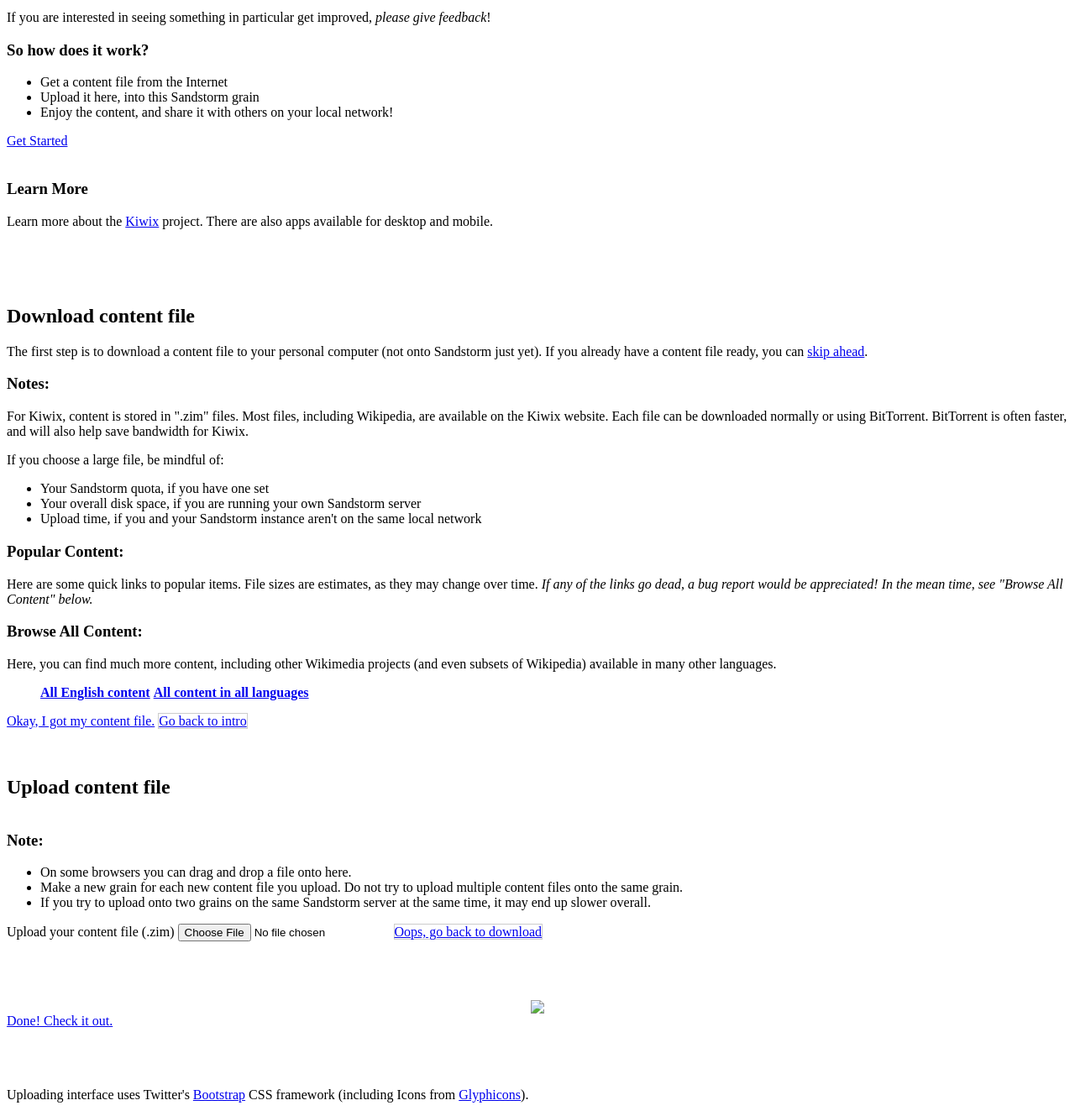
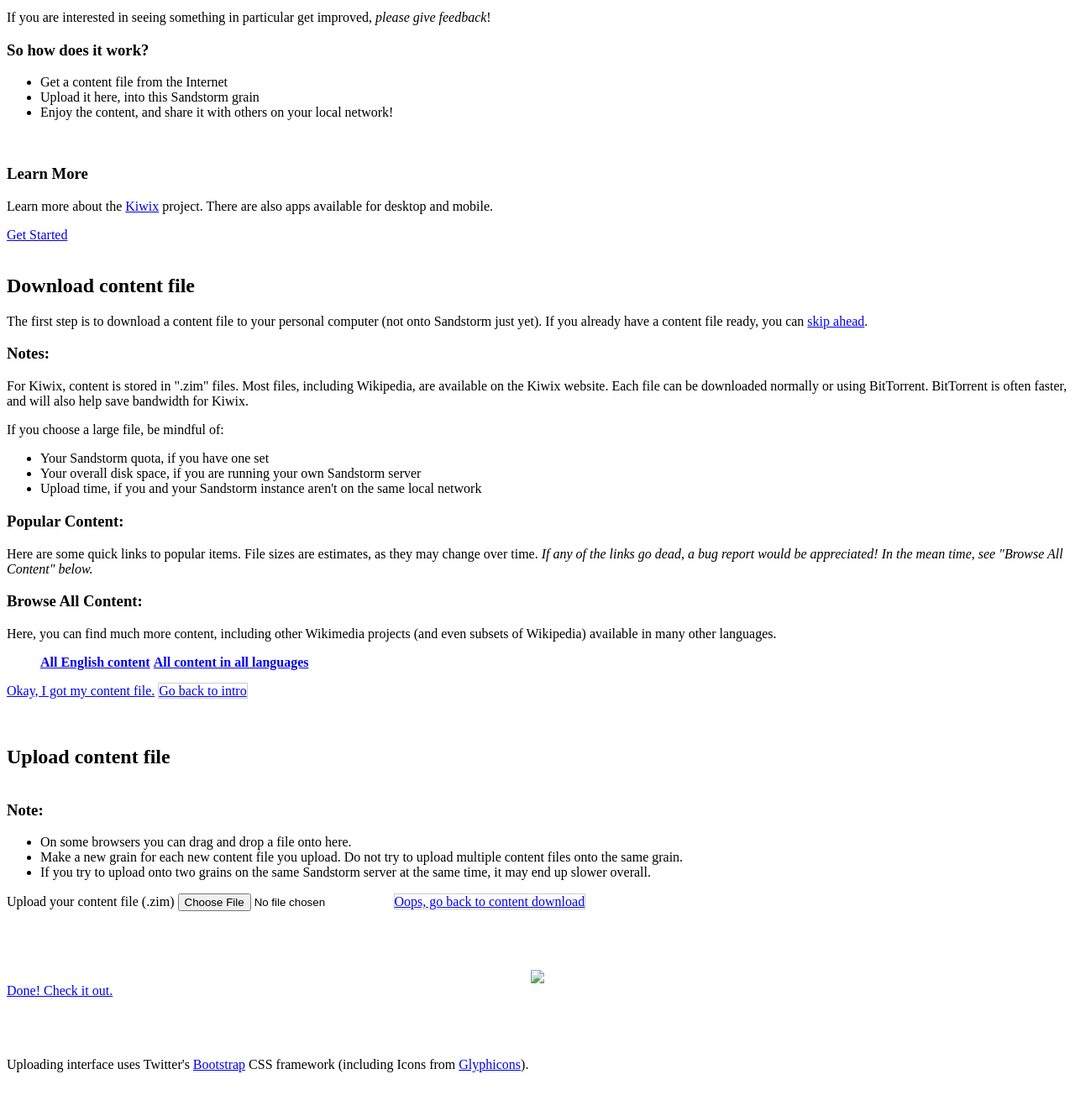
Before and after one commit to orblivion/KiwixSandstorm, a Flask app: template zim_uploader/uploader/templates/index.html in a window 1280 px wide. Shown: the part 655-1984 px from the top of the page at 84% size. After the commit the page ends 1932 px from the top, so only its background shows below. Run offline with Flask 2, Linux system fonts and the light colour scheme; the template is opened without the code that fills it, so the values that code supplies are empty; some libraries are stand-ins or nearby versions.

Commit message:
Tweak some spacing and buttons

```diff
--- a/zim_uploader/uploader/templates/index.html
+++ b/zim_uploader/uploader/templates/index.html
@@ -1,4 +1,5 @@
 <html>
+
 <title>File Uploader</title>
 
 <head>
@@ -67,8 +68,6 @@
                 <li>Enjoy the content, and share it with others on your local network!</li>
             </ul>
 
-            <a href="?page=download" class="btn btn-lg btn-primary">Get Started </a>
-            <br>
             <br>
             <div class="panel panel-default">
                 <div class="panel-heading">
@@ -78,7 +77,7 @@
                     <p>Learn more about the <a href="http://kiwix.org" target="_blank" rel="noopener noreferrer">Kiwix</a> project. There are also apps available for desktop and mobile.</p>
                 </div>
             </div>
-            <br>
+            <a href="?page=download" class="btn btn-lg btn-primary">Get Started </a>
             <br>
             <br>
         </div></div>
@@ -184,7 +183,7 @@
                             <span>Upload your content file (.zim)</span>
                             <input type="file" name="file">
                         </span>
-                        <a href="?page=download" class="btn btn-lg btn-secondary">Oops, go back to download</a>
+                        <a href="?page=download" class="btn btn-lg btn-secondary">Oops, go back to content download</a>
                     </div>
                 </div>
             </form>
```
